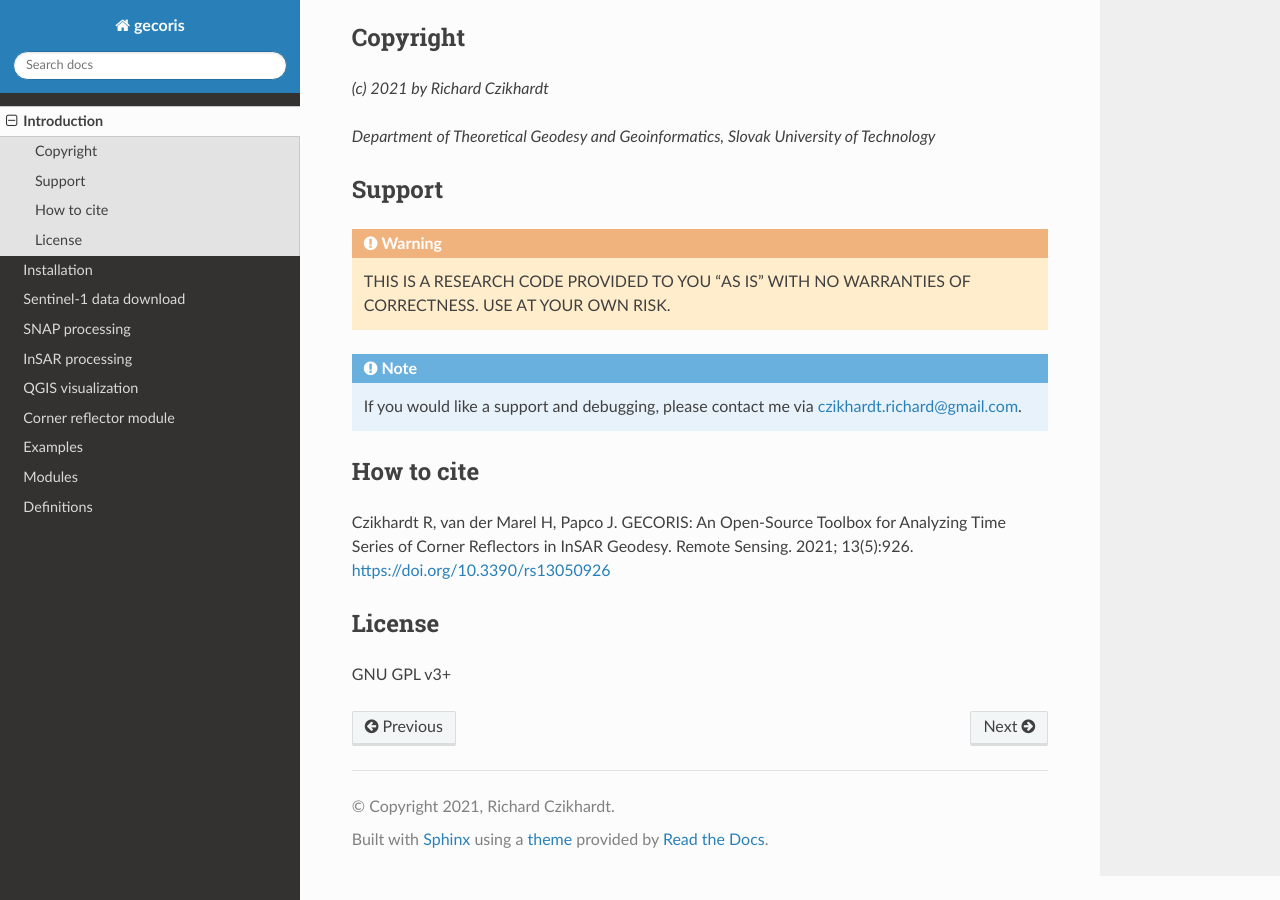
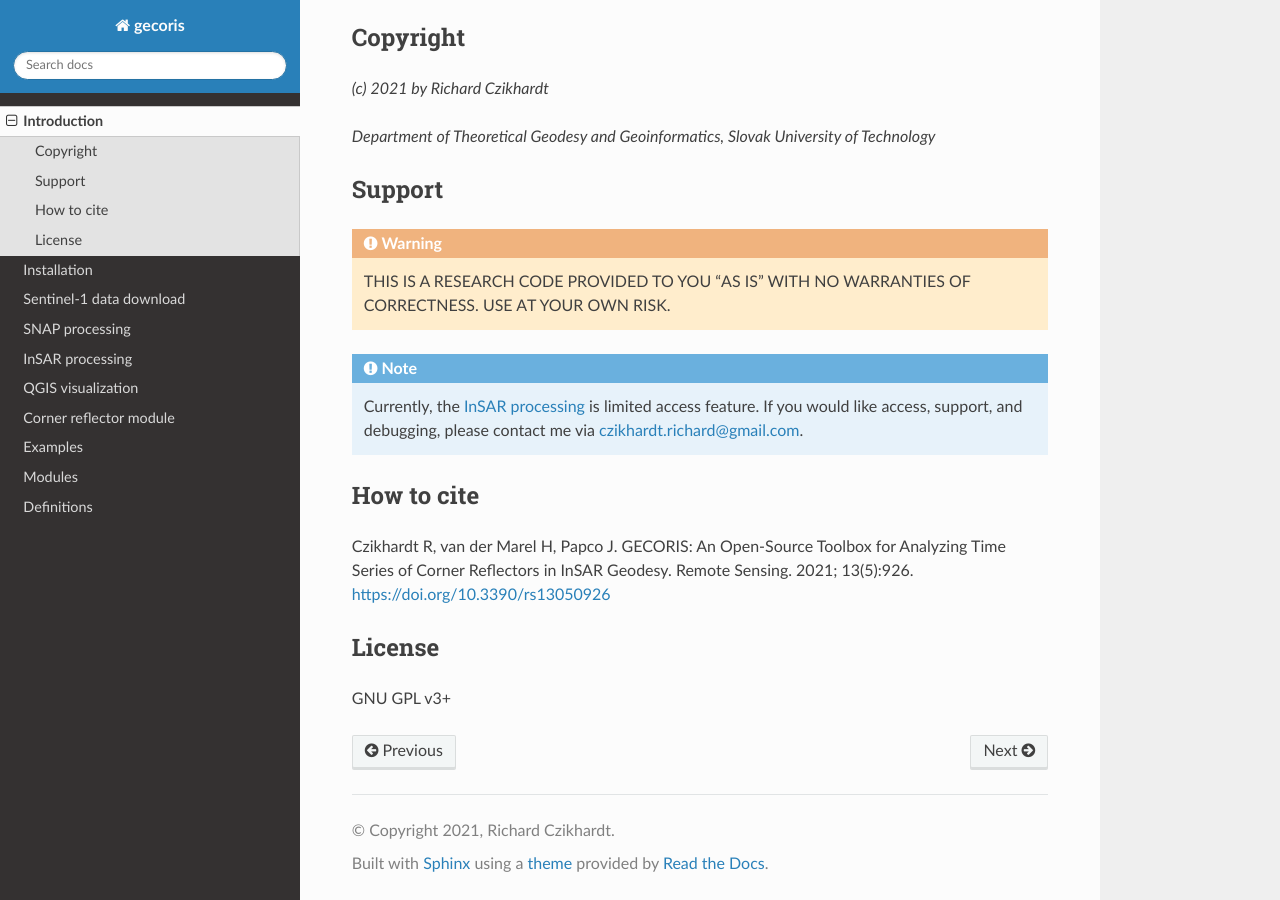
Before and after one commit to csiro-auscalval/gecoris, a Sphinx documentation site: the page built from docs/introduction.rst, in a window 1280 px wide and 900 px high, scrolled down 547 px. Built offline with Sphinx 7.4.7 and the Read the Docs theme 2.0.0, drawn with Linux system fonts in a browser that asks for light colours.

Commit message:
docs notice on insar utils

```diff
--- a/docs/insar_processing.rst
+++ b/docs/insar_processing.rst
@@ -7,6 +7,10 @@ InSAR processing
 Main InSAR time series analysis workflow based on the TU Delft geodetic estimation theory.
 This module assumes you have already coregistered SLC stacks of your AOI using SNAP, see :ref:`snap_processing`.
 All consequent processing steps are contained in the script file :download:`insar_main.py <../gecoris/insar_main.py>`
+
+.. warning::
+
+   Currently, this is a limited access feature, see :ref:`intro`.
 
 We'll use two gecoris libraries for processing and plotting:
 
--- a/docs/introduction.rst
+++ b/docs/introduction.rst
@@ -32,7 +34,8 @@ Support
 
 .. note::
 
-   If you would like a support and debugging, please contact me via czikhardt.richard@gmail.com.
+   Currently, the :ref:`insar_processing` is limited access feature.
+   If you would like access, support, and debugging, please contact me via czikhardt.richard@gmail.com.
 
 
 How to cite
```
Also changed, not shown: other parts of docs/introduction.rst (+2 -0 lines).
